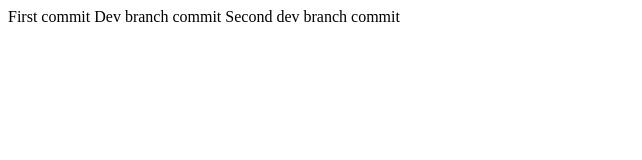
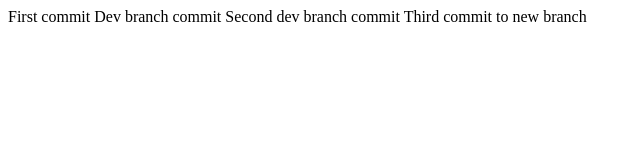
Before and after one commit to briwagner/bbucket-clone-test, a website: page index.html in a window 1280 px wide. Shown: the whole page, without its empty margins (0-642 px from the left). Drawn offline with Linux system fonts and the light colour scheme.

Commit message:
edit file

```diff
--- a/index.html
+++ b/index.html
@@ -10,6 +10,7 @@
   First commit
   Dev branch commit
   Second dev branch commit
+  Third commit to new branch
 
 </body>
 </html>
```
